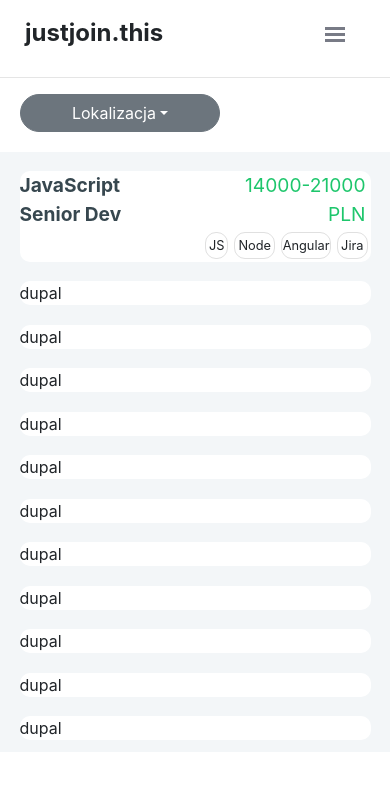
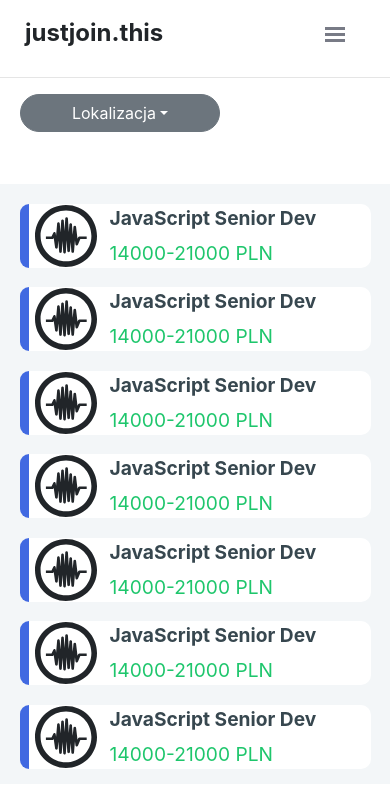
Before and after one commit to F1sher-Man/justjointhis, a React (Create React App) app: page / in a window 390 px wide. Shown: the top 808 px of the page. Built offline with nearby package versions, Linux system fonts and the light colour scheme.

Commit message:
Implemented mobile view for job offer list

```diff
--- /dev/null
+++ b/src/components/main/JobOffers/OfferComponent.tsx
@@ -0,0 +1,44 @@
+import * as React from "react";
+import { FontAwesomeIcon } from "@fortawesome/react-fontawesome";
+import { faCreativeCommonsSampling } from "@fortawesome/free-brands-svg-icons";
+import { faBuilding, faMapMarkedAlt } from "@fortawesome/free-solid-svg-icons";
+import "../../../styles/main/JobOffers/Offers.scss";
+
+export interface OfferProps {}
+
+const Offer: React.FC<OfferProps> = () => {
+  return (
+    <div className="offer">
+      <div className="strip-icon">
+        <div className="strip" />
+        <div className="company-icon">
+          <FontAwesomeIcon icon={faCreativeCommonsSampling} size="4x" />
+        </div>
+      </div>
+      <div className="mobile-wrap">
+        <div className="desc-company">
+          <div className="desc">
+            <b>JavaScript Senior Dev</b>
+          </div>
+          <div className="company">
+            <FontAwesomeIcon icon={faBuilding} />
+            Tick Company
+            <FontAwesomeIcon icon={faMapMarkedAlt} />
+            Warsaw
+          </div>
+        </div>
+        <div className="salary-stack">
+          <div className="salary">14000-21000 PLN</div>
+          <div className="stack">
+            <div className="stack-item">JS</div>
+            <div className="stack-item">Node</div>
+            <div className="stack-item">Angular</div>
+            <div className="stack-item">Jira</div>
+          </div>
+        </div>
+      </div>
+    </div>
+  );
+};
+
+export default Offer;
--- a/src/components/main/JobOffers/Offers.tsx
+++ b/src/components/main/JobOffers/Offers.tsx
@@ -1,64 +1,22 @@
 import * as React from "react";
-import { FontAwesomeIcon } from "@fortawesome/react-fontawesome";
-import { faCreativeCommonsSampling } from "@fortawesome/free-brands-svg-icons";
-import { faBuilding, faMapMarkedAlt } from "@fortawesome/free-solid-svg-icons";
 import "../../../styles/main/JobOffers/Offers.scss";
+import Offer from "./OfferComponent";
 export interface OffersProps {}
 
 const Offers: React.FC<OffersProps> = () => {
   return (
     <div className="offer-container">
-      <div className="offer">
-        <div className="strip-icon">
-          <div className="strip" />
-          <div className="company-icon">
-            <FontAwesomeIcon icon={faCreativeCommonsSampling} size="4x" />
-          </div>
-        </div>
-        <div className="desc-company">
-          <div className="desc">
-            <b>JavaScript Senior Dev</b>
-          </div>
-          <div className="company">
-            <FontAwesomeIcon icon={faBuilding} />
-            Tick Company
-            <FontAwesomeIcon icon={faMapMarkedAlt} />
-            Warsaw
-          </div>
-        </div>
-        <div className="salary-stack">
-          <div className="salary">14000-21000 PLN</div>
-          <div className="stack">
-            <div className="stack-item">JS</div>
-            <div className="stack-item">Node</div>
-            <div className="stack-item">Angular</div>
-            <div className="stack-item">Jira</div>
-          </div>
-        </div>
-      </div>
-      <div className="offer">dupal</div>
-      <div className="offer">dupal</div>
-      <div className="offer">dupal</div>
-      <div className="offer">dupal</div>
-      <div className="offer">dupal</div>
-      <div className="offer">dupal</div>
-      <div className="offer">dupal</div>
-      <div className="offer">dupal</div>
-      <div className="offer">dupal</div>
-      <div className="offer">dupal</div>
-      <div className="offer">dupal</div>
-      <div className="offer">dupal</div>
-      <div className="offer">dupal</div>
-      <div className="offer">dupal</div>
-      <div className="offer">dupal</div>
-      <div className="offer">dupal</div>
-      <div className="offer">dupal</div>
-      <div className="offer">dupal</div>
-      <div className="offer">dupal</div>
-      <div className="offer">dupal</div>
-      <div className="offer">dupal</div>
-      <div className="offer">dupal</div>
-      <div className="offer">dupal</div>
+      <Offer />
+      <Offer />
+      <Offer />
+      <Offer />
+      <Offer />
+      <Offer />
+      <Offer />
+      <Offer />
+      <Offer />
+      <Offer />
+      <Offer />
     </div>
   );
 };
--- a/src/styles/main/JobOffers/JobOffers.scss
+++ b/src/styles/main/JobOffers/JobOffers.scss
@@ -10,6 +10,7 @@
 .topbar {
   display: flex;
   flex-direction: row;
+  height: 50px;
   width: 800px;
   @media only screen and (max-width: 1024px) {
     width: 230px;
@@ -20,7 +21,7 @@
   display: flex;
   flex-direction: row;
   height: 80%;
-  margin-top: 5%;
+  margin-top: 40px;
   background-color: #f3f6f8;
 }
 
--- a/src/styles/main/JobOffers/Offers.scss
+++ b/src/styles/main/JobOffers/Offers.scss
@@ -1,3 +1,5 @@
+$icon-width: 90px;
+
 .offer-container {
   display: flex;
   flex-direction: column;
@@ -14,10 +16,7 @@
 .strip-icon {
   display: flex;
   flex-direction: row;
-  width: 15%;
-  @media only screen and (max-width: 1024px) {
-    display: none;
-  }
+  width: $icon-width;
 }
 
 .strip {
@@ -27,16 +26,20 @@
   border-bottom-left-radius: 10px;
 }
 .company-icon {
-  height: 24px;
-  width: 24px;
-  margin-left: 10px;
+  height: 80%;
+  width: 80%;
+  margin-left: 5px;
+  margin-right: 10px;
 }
 
 .desc-company {
   display: flex;
   flex-direction: column;
   justify-content: space-between;
-  width: 40%;
+  width: 55%;
+  @media only screen and (max-width: 1024px) {
+    width: auto;
+  }
 }
 
 .desc {
@@ -62,6 +65,10 @@
   justify-content: space-between;
   width: 40%;
   text-align: right;
+  @media only screen and (max-width: 1024px) {
+    text-align: left;
+    width: auto;
+  }
 }
 
 .salary {
@@ -88,4 +95,18 @@
     border-top-left-radius: 11px;
     border-top-right-radius: 11px;
   }
+  @media only screen and (max-width: 1024px) {
+    display: none;
+  }
 }
+
+.mobile-wrap {
+  display: flex;
+  flex-direction: row;
+  justify-content: space-between;
+  flex-grow: 2;
+  width: calc(100% - #{$icon-width});
+  @media only screen and (max-width: 1024px) {
+    flex-direction: column;
+  }
+}
```
